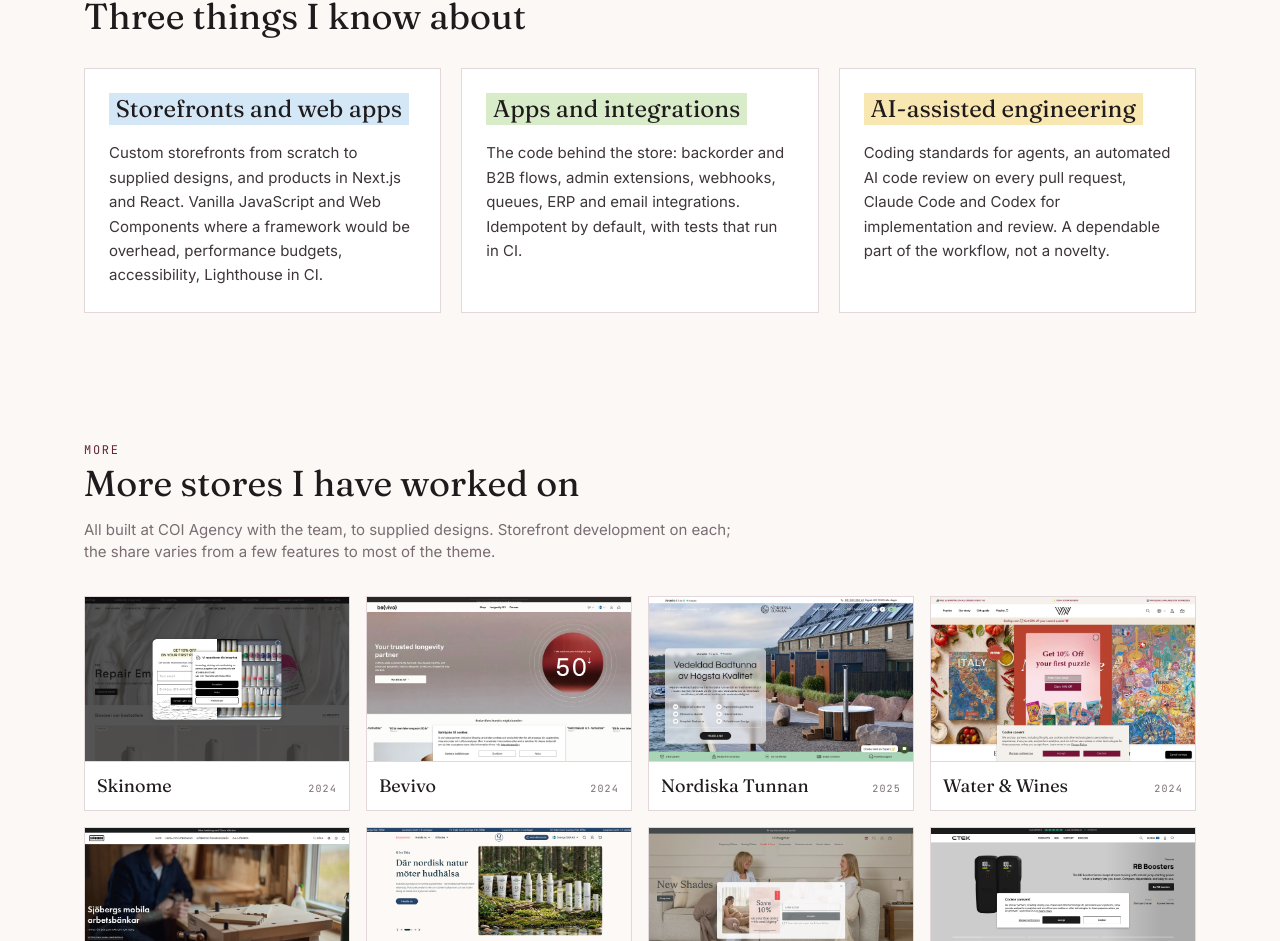
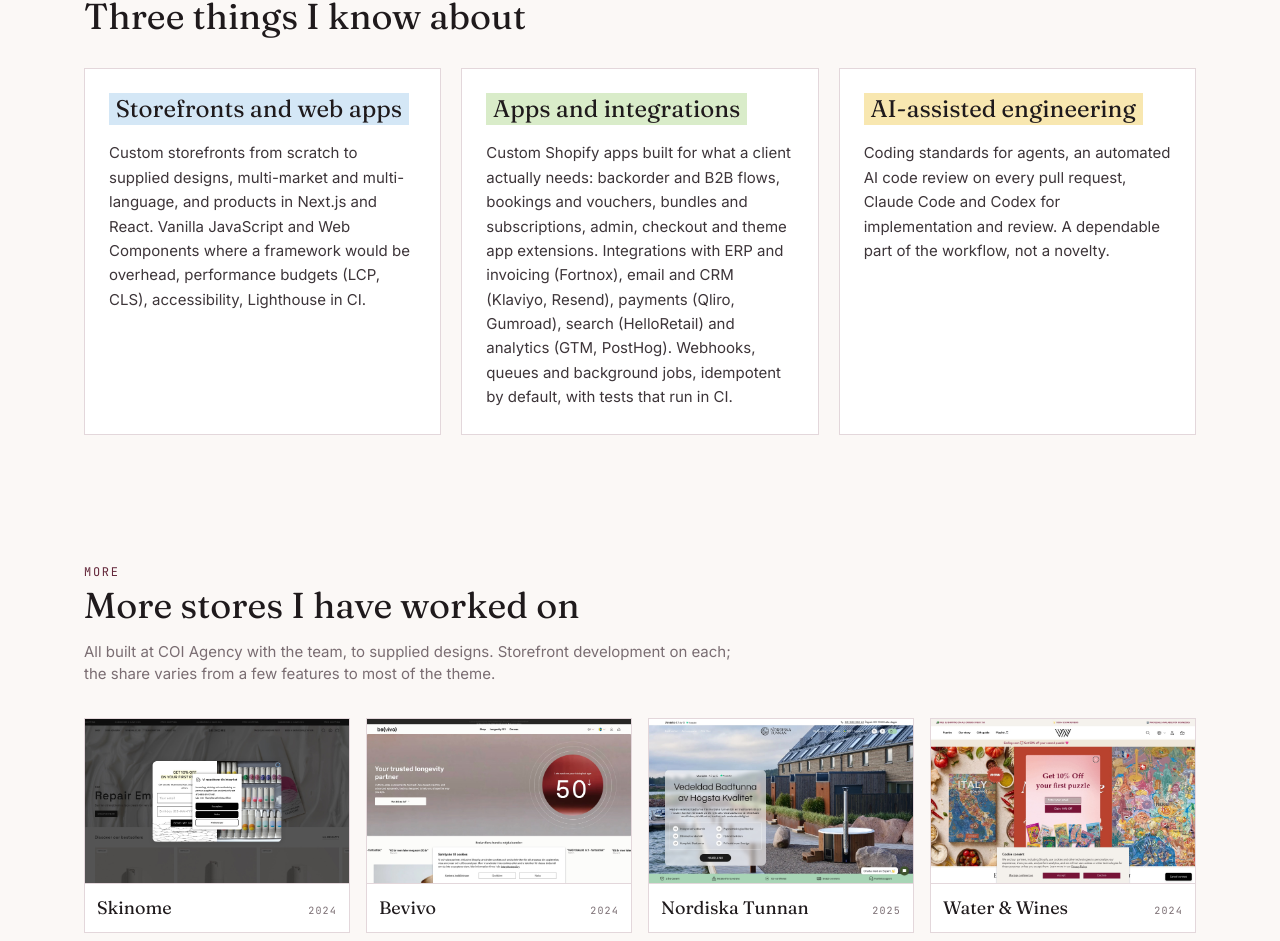
Before and after one commit to labranka/branka-portfolio, a Next.js app: page / in a window 1280 px wide. Shown: the part 4563-5504 px from the top of the page. Built offline with nearby package versions, Linux system fonts and the light colour scheme.

Commit message:
Richer apps and integrations pillar

```diff
--- a/src/components/HowIWork.tsx
+++ b/src/components/HowIWork.tsx
@@ -3,12 +3,12 @@
 const pillars = [
   {
     title: "Storefronts and web apps",
-    text: "Custom storefronts from scratch to supplied designs, and products in Next.js and React. Vanilla JavaScript and Web Components where a framework would be overhead, performance budgets, accessibility, Lighthouse in CI.",
+    text: "Custom storefronts from scratch to supplied designs, multi-market and multi-language, and products in Next.js and React. Vanilla JavaScript and Web Components where a framework would be overhead, performance budgets (LCP, CLS), accessibility, Lighthouse in CI.",
     tone: "mark-sky",
   },
   {
     title: "Apps and integrations",
-    text: "The code behind the store: backorder and B2B flows, admin extensions, webhooks, queues, ERP and email integrations. Idempotent by default, with tests that run in CI.",
+    text: "Custom Shopify apps built for what a client actually needs: backorder and B2B flows, bookings and vouchers, bundles and subscriptions, admin, checkout and theme app extensions. Integrations with ERP and invoicing (Fortnox), email and CRM (Klaviyo, Resend), payments (Qliro, Gumroad), search (HelloRetail) and analytics (GTM, PostHog). Webhooks, queues and background jobs, idempotent by default, with tests that run in CI.",
     tone: "mark-sage",
   },
   {
```
